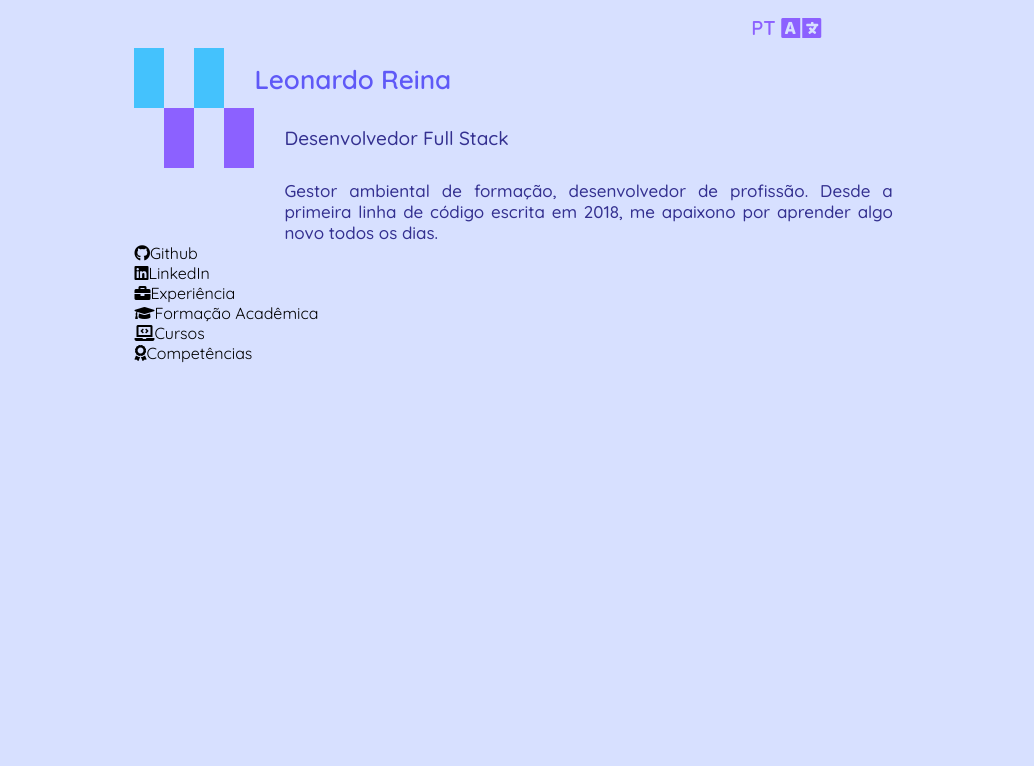
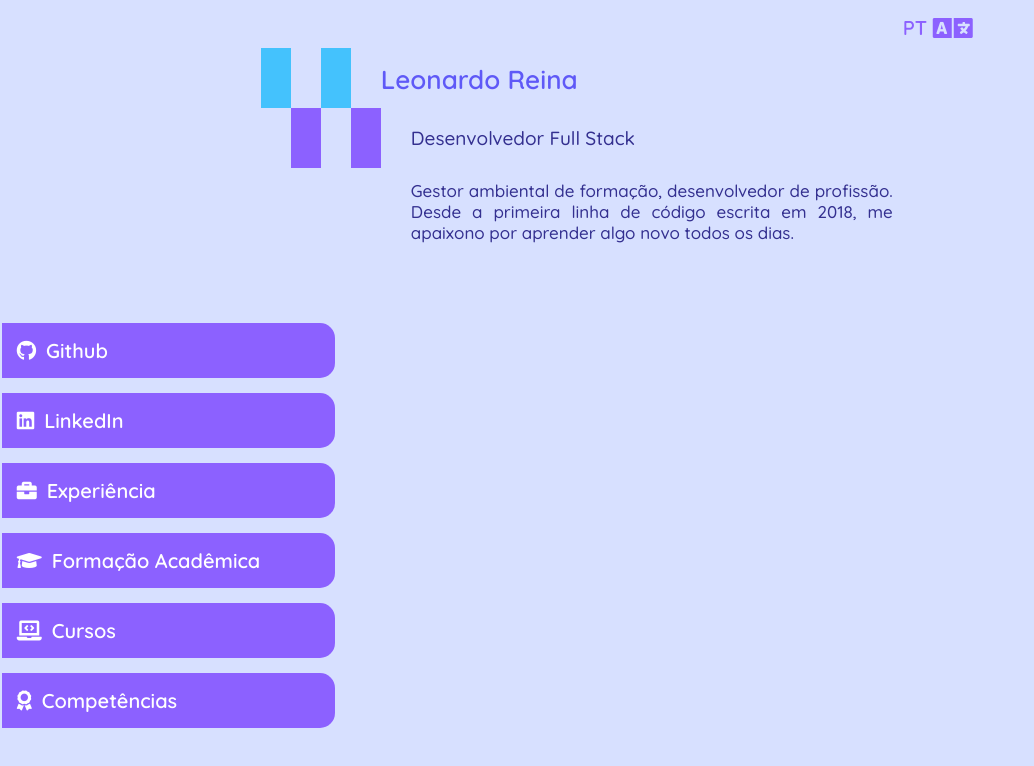
Before and after one commit to leooreina/leoreina-webapp, a React (Create React App) app: page / in a window 1280 px wide. Shown: the top 766 px of the page, without its empty margins (0-1034 px from the left). Built offline with nearby package versions, Linux system fonts and the light colour scheme.

Commit message:
Applying style for menu in tablet and desktop

```diff
--- a/src/styles/App.scss
+++ b/src/styles/App.scss
@@ -39,5 +39,5 @@ $background: #d7e0ff;
 
 @include desktop {
     html {@include HtmlDesktop}
-    .App {@include App(10%, 30%)};
+    .App {@include App(20%, 30%)};
 }
--- a/src/styles/Main.scss
+++ b/src/styles/Main.scss
@@ -39,6 +39,7 @@ $background: #343090;
     display: grid;
     @if $header {
         grid-template-columns: $size 1fr;
+        margin-bottom: 80px;
     } @else {
         grid-template-columns: repeat($columns, $size);
     }
@@ -80,7 +81,7 @@ $background: #343090;
     .header {@include boxes(120px, 2, true)}
     .description {@include description(30px, 30px, 17px, left)};
     .profile {@include description(-100px, 30px, 15px, justify)};
-    .language {@include language(40px, 70%)};
+    .language {@include language(40px, 90%)};
     .language-selection {@include languageSelectionIcon(16px, 7px)}
     .language-icon {@include languageSelectionIcon(28px, 0px)}
 }
@@ -94,7 +95,7 @@ $background: #343090;
     .header {@include boxes(120px, 2, true)}
     .description {@include description(30px, 30px, 19px, left)};
     .profile {@include description(30px, 20px, 16px, justify)};
-    .language {@include language(40px, 70%)};
+    .language {@include language(40px, 90%)};
     .language-selection {@include languageSelectionIcon(18px, 7px)}
     .language-icon {@include languageSelectionIcon(30px, 0px)}
 }
@@ -108,7 +109,7 @@ $background: #343090;
     .header {@include boxes(120px, 2, true)}
     .description {@include description(30px, 30px, 19px, left)};
     .profile {@include description(30px, 30px, 17px, justify)};
-    .language {@include language(40px, 80%)};
+    .language {@include language(40px, 100%)};
     .language-selection {@include languageSelectionIcon(20px, 7px)}
     .language-icon {@include languageSelectionIcon(32px, 0px)}
 }
--- /dev/null
+++ b/src/styles/Section.scss
@@ -0,0 +1,57 @@
+$tablet-width: 913px;
+$desktop-width: 1080px;
+$desktop-widthBig: 1320px;
+
+// Palette: https://colors.muz.li/palette/343090/5f59f7/6592fd/44c2fd/8c61ff
+
+@mixin mobile {
+    @media (min-width: 0px) and (max-width: #{$tablet-width}) {@content;}
+}
+
+@mixin tablet {
+    @media (min-width: $tablet-width) and (max-width: #{$desktop-width}) {@content;}
+}
+
+@mixin desktop {
+    @media (min-width: $desktop-width) and (max-width: #{$desktop-widthBig}) {@content;}
+}
+
+@mixin desktopBig {
+    @media (min-width: #{$desktop-widthBig + 1px}) {@content;}
+}
+
+@mixin backgroundSection($fontSize, $marginLeft, $marginTop, $padding, $widthSection, $fontWeight) {
+    background-color: #8c61ff;
+    color: white;
+    font-size: $fontSize;
+    font-weight: $fontWeight;
+    margin-left: $marginLeft;
+    margin-top: $marginTop;
+    padding: $padding;
+    border-bottom-right-radius: 15px;
+    border-top-right-radius: 15px;
+    width: $widthSection;
+}
+
+@mixin sectionLabel {
+    padding-left: 10px;
+}
+
+@include mobile {
+
+}
+
+@include tablet {
+    .section-label {@include sectionLabel()};
+    .background-section {@include backgroundSection(18px, -11%, 10px, 10px, 30%, 600)};
+}
+
+@include desktop {
+    .section-label {@include sectionLabel()};
+    .background-section {@include backgroundSection(20px, -41%, 15px, 15px, 48%, 600)};
+}
+
+@include desktopBig {
+    .section-label {@include sectionLabel()};
+    .background-section {@include backgroundSection(20px, -41%, 15px, 15px, 38%, 600)};
+}
--- a/src/views/Section.jsx
+++ b/src/views/Section.jsx
@@ -1,12 +1,13 @@
 import React, { Component, Fragment } from "react";
+import '../styles/Section.scss';
 
 export default class Section extends Component {
     render() {
         return (
             <Fragment>
-                <div>
-                    <i className={this.props.icon}></i>
-                    <span>{this.props.label}</span>
+                <div className="background-section">
+                    <span className="section-icon"><i className={this.props.icon}></i></span>
+                    <span className="section-label">{this.props.label}</span>
                 </div>
             </Fragment>
         )
```
